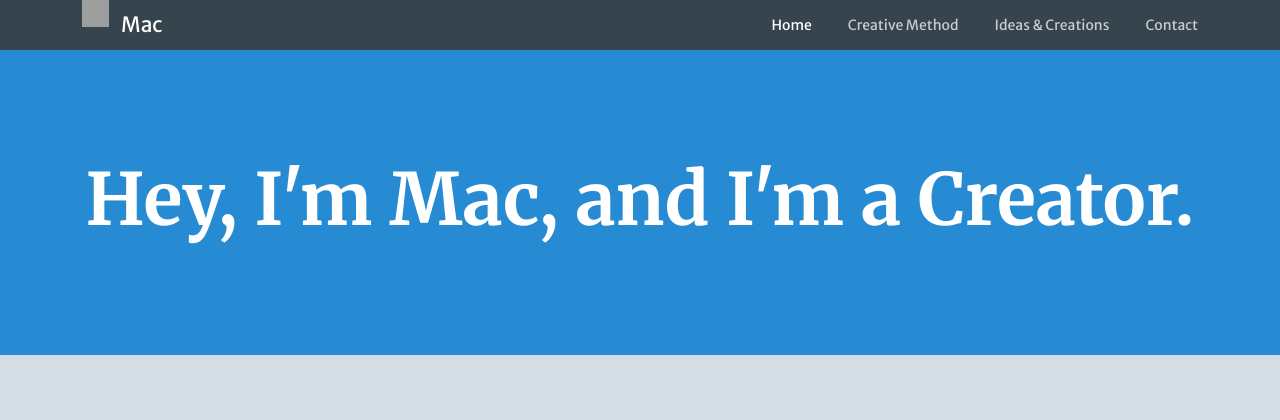
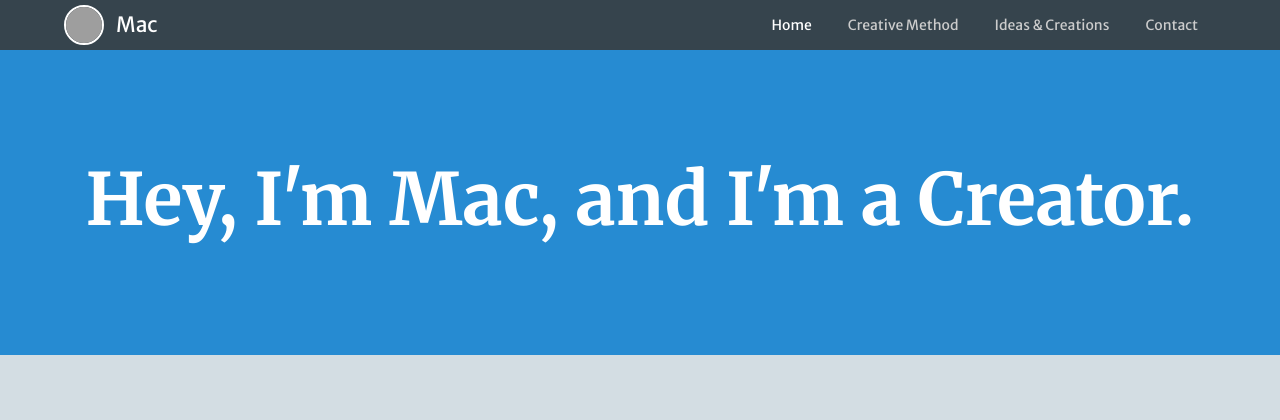
Before and after one commit to macrman/binarymac, a Django app: page / in a window 1280 px wide. Shown: the top 420 px of the page. Run offline with Django 3.2, Linux system fonts and the light colour scheme; some libraries are stand-ins or nearby versions; grey boxes are pictures that could not be loaded.

Commit message:
added border radius to profilep pic

```diff
--- a/binarymac/static/css/style.css
+++ b/binarymac/static/css/style.css
@@ -6,7 +6,7 @@ button,
 input,
 select,
 textarea {
-    color: rgba(0,0,0,0.7);
+    color: rgba(0,0,0,0.8);
 }
 
 * {
@@ -190,16 +190,19 @@ a {
 }
 
 .intro {
-    padding: 0px 18px;
+    padding: 0px;
     float: left;
     line-height: 50px;
 }
 
 .profile_pic {
-    width: 27px;
-    height: 27px;
+    width: 40px;
+    height: 40px;
     display: block;
     float: left;
+    border-radius: 100%;
+    border: 2px solid #fff;
+    margin-top: 5px;
 }
 
 .name {
```
